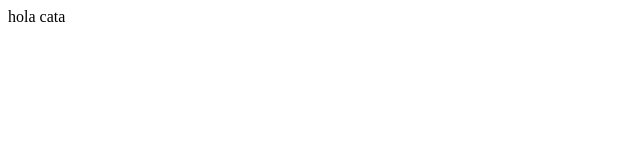
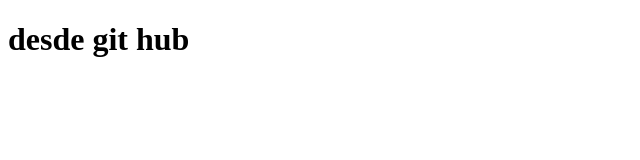
Before and after one commit to vanessagamarra/miprimerrepo, a plain HTML site: page index.html in a window 1280 px wide. Shown: the whole page, without its empty margins (0-640 px from the left). Drawn offline with Linux system fonts and the light colour scheme.

Commit message:
nuevo cambio

```diff
--- a/index.html
+++ b/index.html
@@ -4,10 +4,10 @@
     <meta charset="UTF 8">
     <meta http-equiv="X-UA-Compatible" content="IE=edge">
     <meta name="viewport" content="width=device-width, initial-scale=1.0">
-    <title>Document</title>
+    <title>mi primera pagina</title>
 
 </head>
 <body>
-  hola cata
+    <h1>desde git hub</h1>
 </body>
 </html>
```
